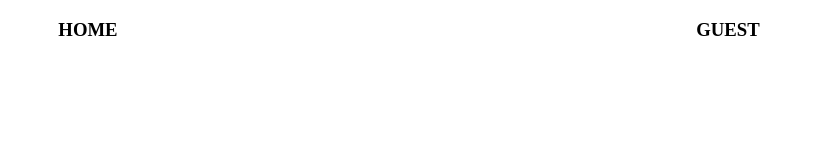
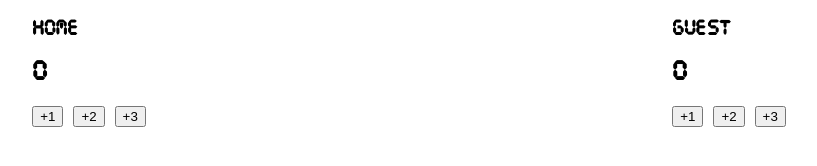
Before and after one commit to Mylaine-m/Basketball-Scoreboard, a plain HTML site: page index.html in a window 1280 px wide. Shown: the whole page, without its empty margins (231-1048 px from the left). Drawn offline with Linux system fonts and the light colour scheme.

Commit message:
complete html structure for js file

```diff
--- a/index.html
+++ b/index.html
@@ -11,9 +11,26 @@
     <div class="container">
         <div>
             <h3>HOME</h3>
+            <div>
+                <h2 id="count-home">0</h2>
+            </div>
+            <div>
+                <button id="add-1-btn" onclick="add1PtHome()">+1</button>
+                <button id="add-2-btn" onclick="add2PtsHome()">+2</button>
+                <button id="add-3-btn" onclick="add3PtsHome()">+3</button>
+            </div>
         </div>
+
         <div>
             <h3>GUEST</h3>
+            <div>
+                <h2 id="count-guest">0</h2>
+            </div>
+            <div>
+                <button id="add-1-btn" onclick="add1PtGuest()">+1</button>
+                <button id="add-2-btn" onclick="add2PtsGuest()">+2</button>
+                <button id="add-3-btn" onclick="add3PtsGuest()">+3</button>
+            </div>
         </div>
     </div>
     <script src="index.js"></script>
--- a/index.js
+++ b/index.js
@@ -0,0 +1,35 @@
+let countHome = document.getElementById("count-home")
+let countGuest = document.getElementById("count-guest")
+let countH = 0
+
+function add1PtHome() {
+    countH += 1
+    countHome.innerText = countH
+}
+
+function add2PtsHome() {
+    countH += 2
+    countHome.innerText = countH
+}
+
+let countG = 0
+
+function add3PtsHome() {
+    countH += 3
+    countHome.innerText = countH
+}
+
+function add1PtGuest() {
+    countG += 1
+    countGuest.innerText = countG
+}
+
+function add2PtsGuest() {
+    countG += 2
+    countGuest.innerText = countG
+}
+
+function add3PtsGuest() {
+    countG += 3
+    countGuest.innerText = countG
+}
--- a/style.css
+++ b/style.css
@@ -1,5 +1,11 @@
+@font-face {
+    font-family: "Curse Timer";
+    src: url(CursedTimerUlil-Aznm.ttf);
+}
+
 body {
     margin: 0;
+    font-family: "Curse Timer";
 }
 
 .container {
```
Also changed, not shown: CursedTimerUlil-Aznm.ttf (added).
